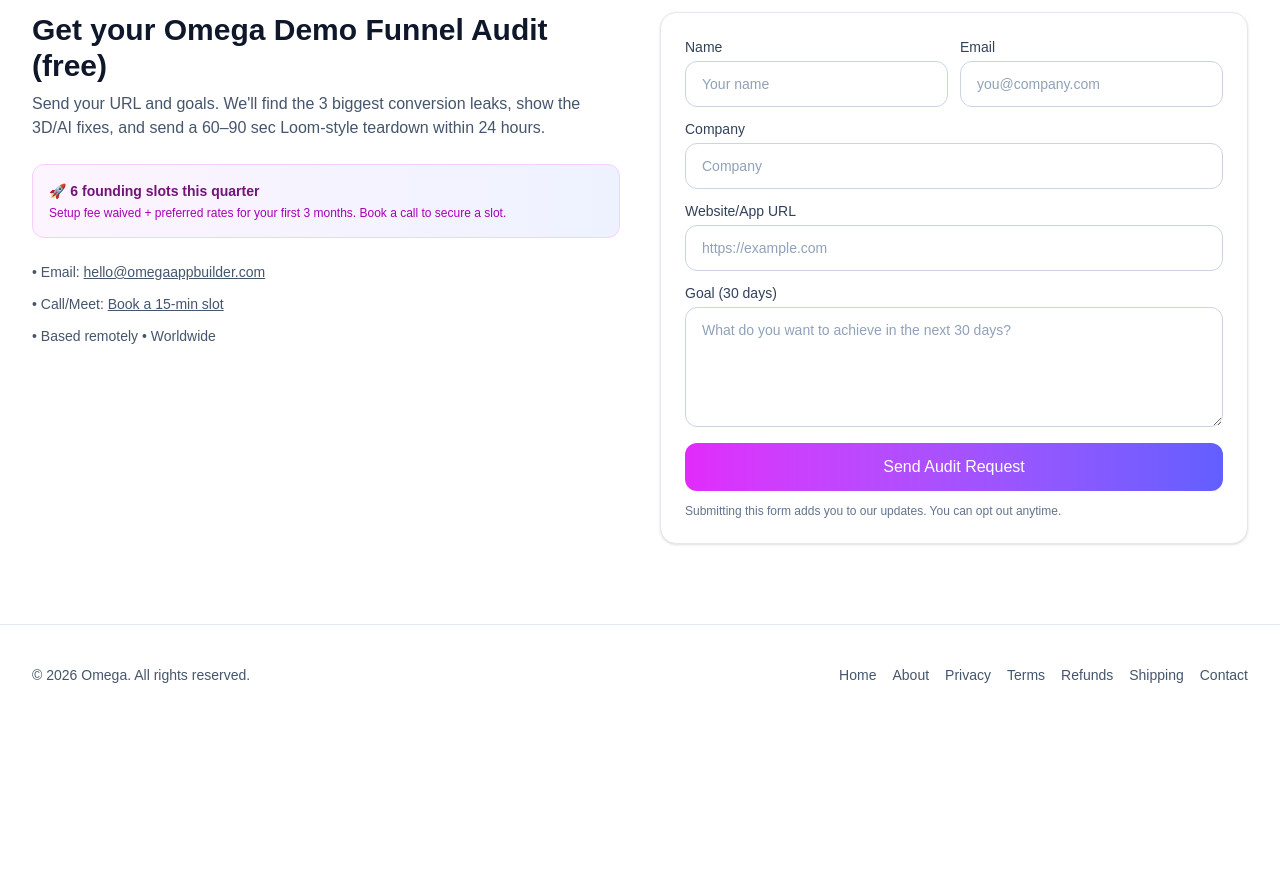
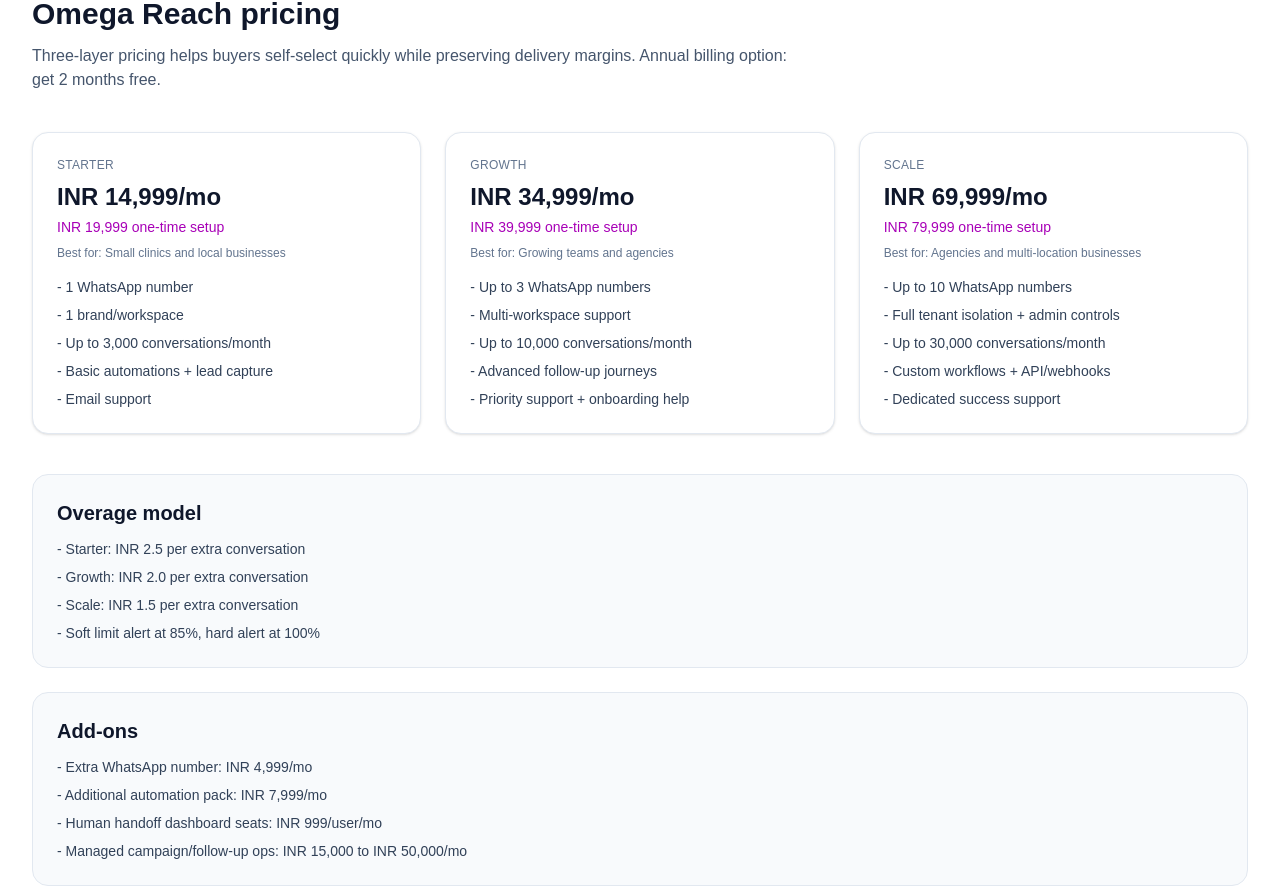
Before and after one commit to DivertoAI/omegaappbuilder-landing, a Next.js app: page /omega-reach in a window 1280 px wide. Shown: the part 1672-2559 px from the top of the page. Before the commit the page ends 2397 px from the top, so only its background shows below. Built offline with nearby package versions, Linux system fonts and the light colour scheme; no server answers.

Commit message:
Update Omega Reach pricing with enterprise profitability rules

```diff
--- a/src/app/omega-reach/page.tsx
+++ b/src/app/omega-reach/page.tsx
@@ -52,6 +52,127 @@
   'Agent line becomes active with isolated context and policy guardrails.',
 ];
 
+const corePlans = [
+  {
+    name: 'Starter',
+    monthly: 'INR 14,999/mo',
+    setup: 'INR 19,999 one-time setup',
+    bestFor: 'Small clinics and local businesses',
+    features: [
+      '1 WhatsApp number',
+      '1 brand/workspace',
+      'Up to 3,000 conversations/month',
+      'Basic automations + lead capture',
+      'Email support',
+    ],
+  },
+  {
+    name: 'Growth',
+    monthly: 'INR 34,999/mo',
+    setup: 'INR 39,999 one-time setup',
+    bestFor: 'Growing teams and agencies',
+    features: [
+      'Up to 3 WhatsApp numbers',
+      'Multi-workspace support',
+      'Up to 10,000 conversations/month',
+      'Advanced follow-up journeys',
+      'Priority support + onboarding help',
+    ],
+  },
+  {
+    name: 'Scale',
+    monthly: 'INR 69,999/mo',
+    setup: 'INR 79,999 one-time setup',
+    bestFor: 'Agencies and multi-location businesses',
+    features: [
+      'Up to 10 WhatsApp numbers',
+      'Full tenant isolation + admin controls',
+      'Up to 30,000 conversations/month',
+      'Custom workflows + API/webhooks',
+      'Dedicated success support',
+    ],
+  },
+];
+
+const enterpriseWabaPlans = [
+  {
+    name: 'Enterprise Launch',
+    monthly: 'INR 1,99,000/mo',
+    setup: 'INR 3,00,000 one-time setup',
+    volume: 'Up to 1,000 conversations/day (~30,000/month)',
+    features: [
+      '1 WABA, up to 5 sender numbers',
+      'Template management + approval ops',
+      'Campaign scheduler + audience segmentation',
+      'Delivery/read/reply analytics dashboard',
+      'Webhook + CRM integration',
+      'Priority support (business hours)',
+    ],
+  },
+  {
+    name: 'Enterprise Growth',
+    monthly: 'INR 3,99,000/mo',
+    setup: 'INR 6,00,000 one-time setup',
+    volume: 'Up to 10,000 conversations/day (~300,000/month)',
+    features: [
+      'Up to 3 WABA, up to 20 sender numbers',
+      'Multi-tenant routing + throttling controls',
+      'Advanced retry/failover logic',
+      'Dedicated onboarding + solution engineer',
+      '24x7 priority support (P1)',
+    ],
+  },
+  {
+    name: 'Enterprise Scale',
+    monthly: 'INR 7,99,000/mo',
+    setup: 'INR 12,00,000 one-time setup',
+    volume: 'Up to 50,000 conversations/day (~1.5M/month)',
+    features: [
+      'Up to 10 WABA, up to 75 sender numbers',
+      'Queue orchestration + burst traffic controls',
+      'Compliance guardrails + audit logs',
+      'Custom SLA + dedicated account manager',
+      'Custom integrations (ERP/CDP/data warehouse)',
+    ],
+  },
+  {
+    name: 'Enterprise HyperScale',
+    monthly: 'INR 12,99,000+/mo',
+    setup: 'INR 18,00,000+ one-time setup',
+    volume: 'Up to 100,000 conversations/day (~3M/month)',
+    features: [
+      'Custom infra + regional routing',
+      'Dedicated throughput lane + failover architecture',
+      'Security package (SSO, IP allowlist, compliance controls)',
+      '99.9%+ SLA options',
+      'Joint success + quarterly architecture reviews',
+    ],
+  },
+];
+
+const overageBands = [
+  'Starter: INR 2.5 per extra conversation',
+  'Growth: INR 2.0 per extra conversation',
+  'Scale: INR 1.5 per extra conversation',
+  'Soft limit alert at 85%, hard alert at 100%',
+];
+
+const addons = [
+  'Extra WhatsApp number: INR 4,999/mo',
+  'Additional automation pack: INR 7,999/mo',
+  'Human handoff dashboard seats: INR 999/user/mo',
+  'Managed campaign/follow-up ops: INR 15,000 to INR 50,000/mo',
+];
+
+const enterpriseProfitRules = [
+  'Client bill is always platform fee + pass-through usage + overage + add-ons.',
+  'Target gross margin: >=75% for Launch/Growth and >=65% for Scale/HyperScale.',
+  'Setup fee floor: max(2x monthly platform fee, 1.25x implementation cost).',
+  'Enterprise minimum monthly commit is mandatory.',
+  'SLA and reserved throughput commitments are billed as premium add-ons.',
+  'Quarterly repricing applies for Meta/Twilio rate updates and traffic mix changes.',
+];
+
 export default function OmegaReachPage() {
   const calendlyUrl = 'https://calendly.com/hello-omegaappbuilder/30min';
 
@@ -81,6 +202,12 @@
                 className="rounded-full px-3 py-1.5 font-medium text-slate-700 hover:bg-white hover:text-fuchsia-600"
               >
                 How it works
+              </a>
+              <a
+                href="#pricing"
+                className="rounded-full px-3 py-1.5 font-medium text-slate-700 hover:bg-white hover:text-fuchsia-600"
+              >
+                Pricing
               </a>
               <a
                 href="#contact"
@@ -184,6 +311,97 @@
               </li>
             ))}
           </ol>
+        </div>
+      </section>
+
+      <section id="pricing" className="py-16 border-t border-slate-200 scroll-mt-24">
+        <div className="mx-auto max-w-7xl px-4 sm:px-6 lg:px-8">
+          <div className="max-w-3xl">
+            <h2 className="text-3xl font-bold">Omega Reach pricing</h2>
+            <p className="mt-3 text-slate-600">
+              Three-layer pricing helps buyers self-select quickly while preserving delivery margins.
+              Annual billing option: get 2 months free.
+            </p>
+          </div>
+
+          <div className="mt-10 grid gap-6 md:grid-cols-3">
+            {corePlans.map((plan) => (
+              <article key={plan.name} className="rounded-2xl border border-slate-200 bg-white p-6 shadow-sm">
+                <p className="text-xs uppercase tracking-wide text-slate-500">{plan.name}</p>
+                <h3 className="mt-2 text-2xl font-bold text-slate-900">{plan.monthly}</h3>
+                <p className="mt-1 text-sm font-medium text-fuchsia-700">{plan.setup}</p>
+                <p className="mt-2 text-xs text-slate-500">Best for: {plan.bestFor}</p>
+                <ul className="mt-4 space-y-2 text-sm text-slate-700">
+                  {plan.features.map((feature) => (
+                    <li key={feature}>- {feature}</li>
+                  ))}
+                </ul>
+              </article>
+            ))}
+          </div>
+
+          <div className="mt-10 rounded-2xl border border-slate-200 bg-slate-50 p-6">
+            <h3 className="text-xl font-semibold text-slate-900">Overage model</h3>
+            <ul className="mt-3 space-y-2 text-sm text-slate-700">
+              {overageBands.map((item) => (
+                <li key={item}>- {item}</li>
+              ))}
+            </ul>
+          </div>
+
+          <div className="mt-6 rounded-2xl border border-slate-200 bg-slate-50 p-6">
+            <h3 className="text-xl font-semibold text-slate-900">Add-ons</h3>
+            <ul className="mt-3 space-y-2 text-sm text-slate-700">
+              {addons.map((item) => (
+                <li key={item}>- {item}</li>
+              ))}
+            </ul>
+          </div>
+
+          <div className="mt-6 rounded-2xl border border-indigo-200 bg-indigo-50 p-6">
+            <h3 className="text-xl font-semibold text-indigo-900">Enterprise profitability rule</h3>
+            <ul className="mt-3 space-y-2 text-sm text-indigo-900">
+              {enterpriseProfitRules.map((item) => (
+                <li key={item}>- {item}</li>
+              ))}
+            </ul>
+          </div>
+        </div>
+      </section>
+
+      <section className="py-16 bg-slate-50/70 border-t border-slate-200">
+        <div className="mx-auto max-w-7xl px-4 sm:px-6 lg:px-8">
+          <div className="max-w-3xl">
+            <h2 className="text-3xl font-bold">Enterprise plan family (WABA high volume)</h2>
+            <p className="mt-3 text-slate-600">
+              For outbound + inbound operations at 1,000 to 100,000 conversations per day with
+              higher throughput, orchestration, and dedicated support.
+            </p>
+          </div>
+
+          <div className="mt-10 grid gap-6 md:grid-cols-2">
+            {enterpriseWabaPlans.map((plan) => (
+              <article key={plan.name} className="rounded-2xl border border-slate-200 bg-white p-6 shadow-sm">
+                <p className="text-xs uppercase tracking-wide text-slate-500">{plan.name}</p>
+                <h3 className="mt-2 text-2xl font-bold text-slate-900">{plan.monthly}</h3>
+                <p className="mt-1 text-sm font-medium text-fuchsia-700">{plan.setup}</p>
+                <p className="mt-2 text-sm text-slate-600">{plan.volume}</p>
+                <ul className="mt-4 space-y-2 text-sm text-slate-700">
+                  {plan.features.map((feature) => (
+                    <li key={feature}>- {feature}</li>
+                  ))}
+                </ul>
+              </article>
+            ))}
+          </div>
+
+          <div className="mt-10 rounded-2xl border border-amber-200 bg-amber-50 p-6">
+            <h3 className="text-lg font-semibold text-amber-900">Important billing note</h3>
+            <p className="mt-2 text-sm text-amber-900">
+              Meta/WhatsApp usage charges and BSP pass-through charges are billed separately from Omega Reach
+              platform fees. Enterprise overage is billed per additional conversation/day slab.
+            </p>
+          </div>
         </div>
       </section>
 
```
